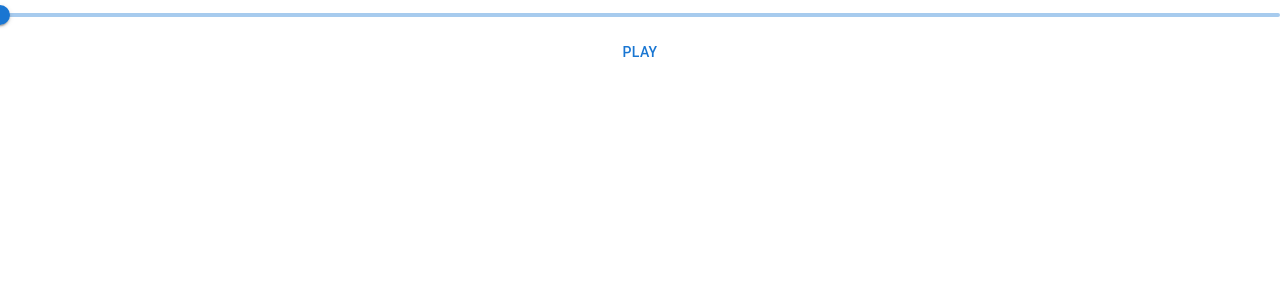
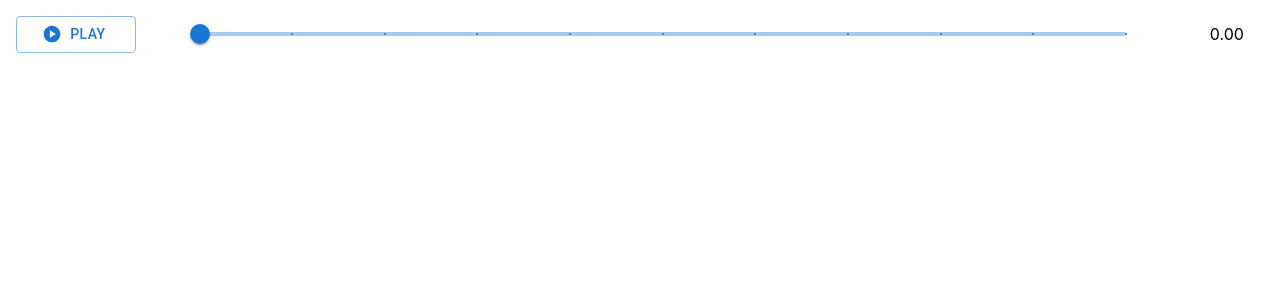
Before and after one commit to lolloz98/MaGrAct, a React (Create React App) app: page / in a window 1280 px wide. Shown: the top 300 px of the page. Built offline with nearby package versions, Linux system fonts and the light colour scheme.

Commit message:
Improved a bit UI for playing the animation

```diff
--- a/package.json
+++ b/package.json
@@ -5,6 +5,7 @@
   "dependencies": {
     "@emotion/react": "^11.11.4",
     "@emotion/styled": "^11.11.5",
+    "@mui/icons-material": "^5.15.21",
     "@mui/material": "^5.15.21",
     "@testing-library/jest-dom": "^5.17.0",
     "@testing-library/react": "^13.4.0",
--- a/src/App.tsx
+++ b/src/App.tsx
@@ -1,34 +1,66 @@
 import React, { useEffect } from 'react';
 import './App.css';
 import Slider from '@mui/material/Slider';
-import { Button } from '@mui/material';
+import { Box, Button, Stack } from '@mui/material';
+import PlayCircleIcon from '@mui/icons-material/PlayCircle';
+import PauseCircleIcon from '@mui/icons-material/PauseCircle';
 
 
 
 function App() {
-  const [value, setValue] = React.useState<number>(0);
+  const [tick, setTick] = React.useState<number>(0);
   const [play, setPlay] = React.useState<boolean>(false);
-  const max = 100;
+  const step = 50;
+  const maxTicks = 100;
 
   const handleChange = (event: Event, newValue: number | number[]) => {
-    setValue(newValue as number);
+    setPlay(false);
+    setTick(newValue as number);
   };
 
   useEffect(() => {
     const interval = setInterval(() => {
-      if (play) setValue(value => (value + 1) % max);
-    }, 1000);
+      if (play) setTick(tick => (tick + 1) % (maxTicks + 1));
+    }, step);
     return () => clearInterval(interval);
-  }, [value, play]);
+  }, [tick, play, step]);
+
+  const getTime = (tick: number) => {
+    return step * tick / 1000;
+  }
+
+  const getFormattedTime = (tick: number) => {
+    return getTime(tick).toFixed(2);
+  }
+
+  const numberOfMarks = 10;
+  const marks = Array.from({length: numberOfMarks + 1}, (value, key) => { return {value: Math.round(maxTicks * key / numberOfMarks)}; })
 
   return (
     <div className="App">
-      <Slider
-        aria-label="Volume"
-        value={value}
-        onChange={handleChange}
-        max={max} />
-      <Button variant="text" onClick={() => setPlay(!play)}>{play? "Pause": "Play"}</Button>
+      <Stack
+        direction="row"
+        justifyContent="space-around"
+        padding="16px"
+        alignItems="center"
+        spacing={8}
+      >
+        <Button
+          variant="outlined"
+          startIcon={play? <PauseCircleIcon />: <PlayCircleIcon />}
+          onClick={() => setPlay(!play)}
+          style={{width: "150px"}}
+        >
+          {play? "Pause": "Play"}
+        </Button>
+        <Slider
+          value={tick}
+          onChange={handleChange}
+          marks={marks}
+          max={maxTicks}
+          track={false}/>
+        <p style={{width: "100px"}}>{getFormattedTime(tick)}</p>
+      </Stack>
     </div>
   );
 }
```
Also changed, not shown: 1 other file (tests, documents, lock files or other folders).
